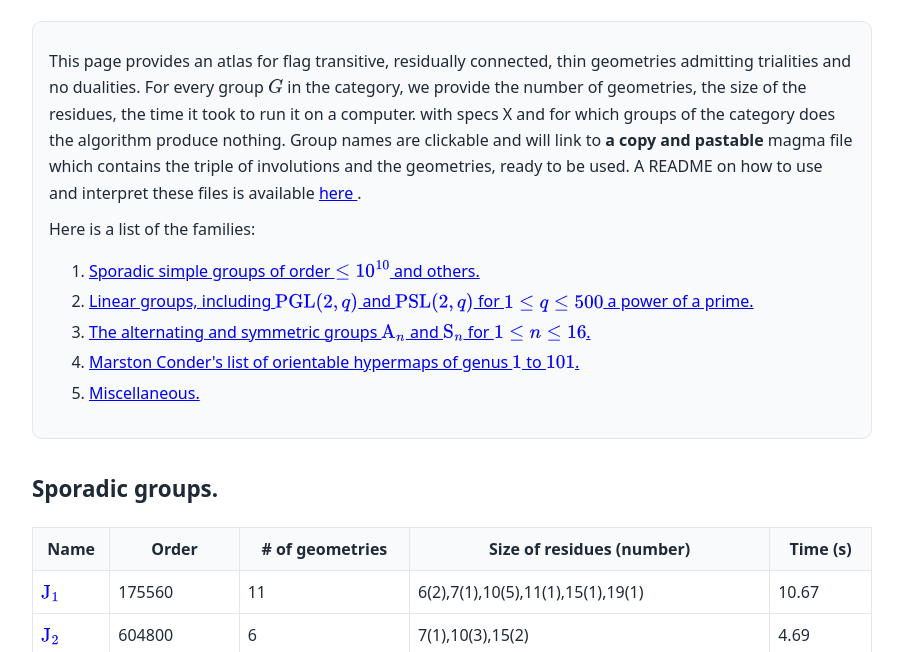
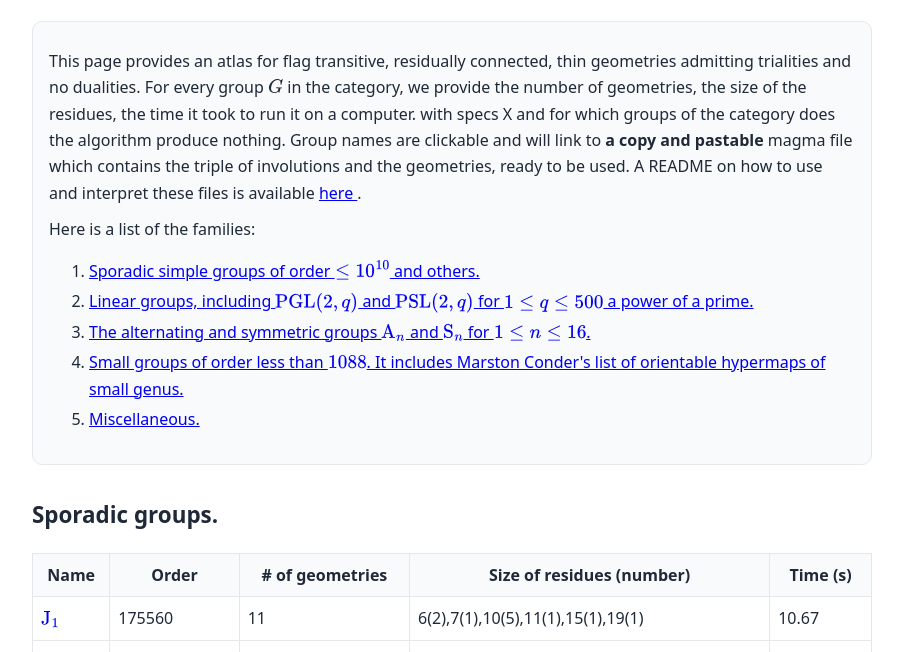
Before and after one commit to RDelaby/RDelaby.github.io, a plain HTML site: page atlas.html in a window 1280 px wide. Shown: the part 110-762 px from the top of the page, without its empty margins (188-1091 px from the left). Drawn offline with nearby package versions, Linux system fonts and the light colour scheme.

Commit message:
Update atlas.html

```diff
--- a/atlas.html
+++ b/atlas.html
@@ -55,7 +55,7 @@
       <li><a href="#sporadic">Sporadic simple groups of order $\leq 10^{10}$ and others.</a></li>
       <li><a href="#linear">Linear groups, including $\mathrm{PGL}(2,q)$ and $\mathrm{PSL}(2,q)$ for $1 \leq q \leq 500$ a power of a prime.</a></li>
       <li><a href="#as">The alternating and symmetric groups $\mathrm{A}_n$ and $\mathrm{S}_n$ for $1 \leq n \leq 16$.</a></li>
-      <li><a href="#hypermaps">Marston Conder's list of orientable hypermaps of genus $1$ to $101$.</a></li>
+      <li><a href="#hypermaps">Small groups of order less than $1088$. It includes Marston Conder's list of orientable hypermaps of small genus.</a></li>
       <li><a href="#misc">Miscellaneous.</a></li>
 
 
```
